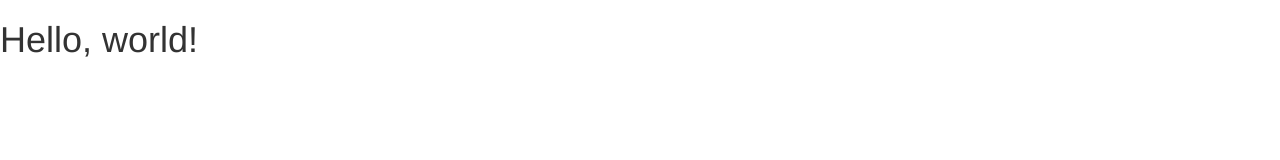
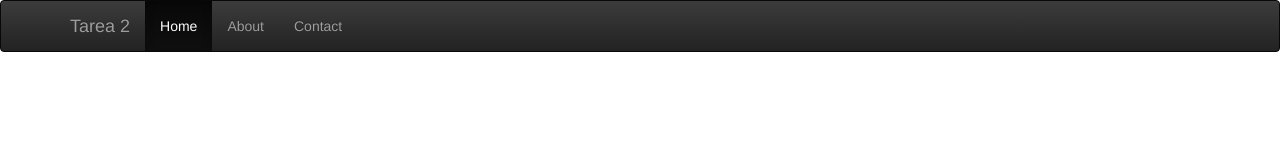
Before and after one commit to mbolanosc/Tarea-2-Tec-avanzadas, a plain HTML site: page index.html in a window 1280 px wide. Drawn offline with nearby package versions, Linux system fonts and the light colour scheme.

Commit message:
adds website navigation

```diff
--- a/index.html
+++ b/index.html
@@ -24,7 +24,32 @@
     <![endif]-->
   </head>
   <body>
-    <h1>Hello, world!</h1>
+    <div class="navbar navbar-inverse col-xs-12">
+		<div class="container">
+    		<div class="navbar-header">
+				<button type="button" class="navbar-toggle" data-toggle="collapse" data-target="#navT2">
+			        <span class="icon-bar"></span>
+			        <span class="icon-bar"></span>
+			        <span class="icon-bar"></span>
+			    </button>
+			    <a class="navbar-brand" href="#">Tarea 2</a>
+			</div>
+
+			<div class="collapse navbar-collapse" id="navT2">
+			    <ul class="nav navbar-nav">
+				    <li class="nav-item active">
+				    	<a class="nav-link" href="#">Home <span class="sr-only">(current)</span></a>
+				    </li>
+				    <li class="nav-item">
+				        <a class="nav-link" href="#">About</a>
+				    </li>
+				    <li class="nav-item">
+				        <a class="nav-link" href="#">Contact</a>
+				    </li>
+			    </ul>
+		  	</div>
+    	</div>
+	</div><!-- navbar-->
 
     <!-- jQuery (necessary for Bootstrap's JavaScript plugins) -->
     <script src="https://ajax.googleapis.com/ajax/libs/jquery/1.12.4/jquery.min.js"></script>
```
